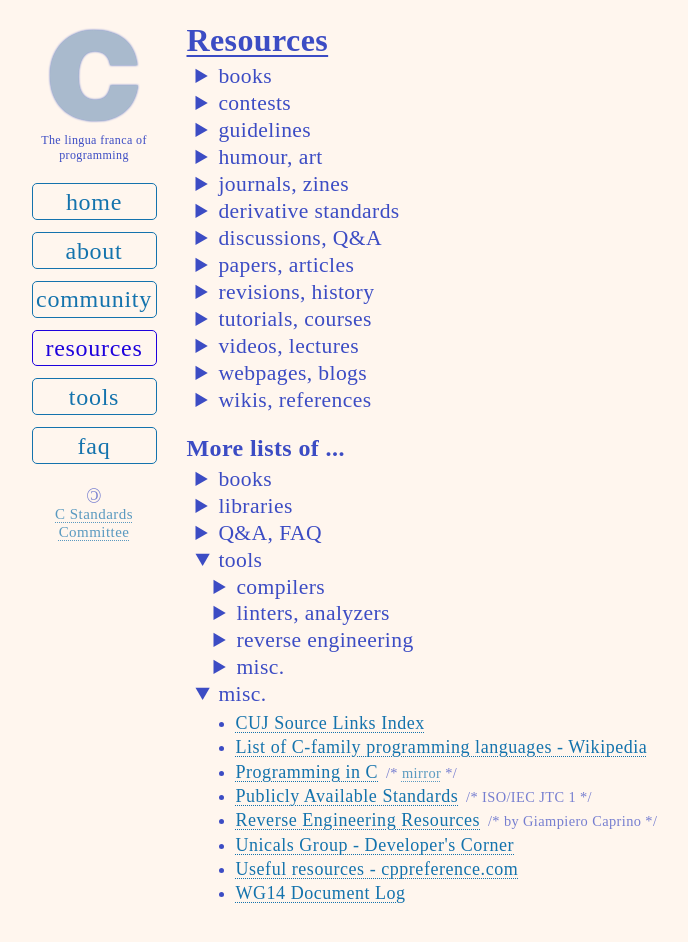
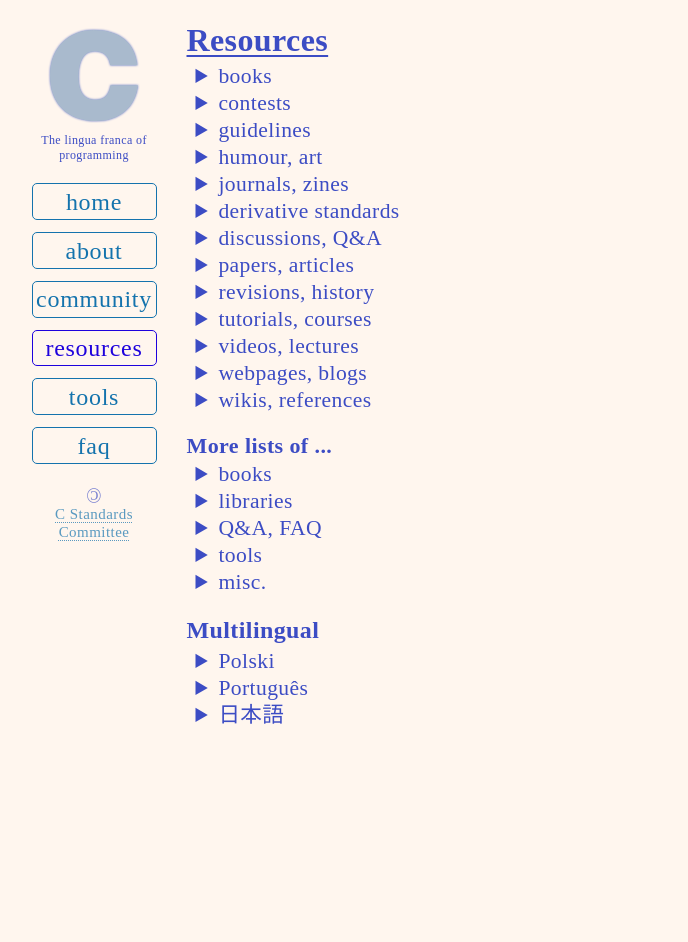
Before and after one commit to c-lang-org/c-www-homepage, a Jekyll site: the page built from _pages/resources.html, in a window 1280 px wide and 968 px high. Shown: the top 942 px of the window, without its empty margins (201-889 px from the left). Built offline with Jekyll 4.4.1, drawn with Linux system fonts in a browser that asks for light colours.

Commit message:
Non-English section in resources

```diff
--- a/_pages/resources.html
+++ b/_pages/resources.html
@@ -179,6 +183,7 @@ accordion_list: true
         <li><a href="https://openlibrary.org/books/OL4558528M/The_C_programming_language">The C Programming Language, 1st ed.</a>
           <!--
             https://annas-archive.org/md5/5588b141da4affdcc764e8ff0acf0f52
+            https://retrofun.pl/wp-content/uploads/sites/2/2023/12/1978-ritchie-the-c-programming-language.pdf
           -->
         </li>
       </ul>
@@ -299,7 +304,7 @@ accordion_list: true
   </ul>
 </details>
 
-<h3>More lists of ...</h3>
+<h4>More lists of ...</h4>
 <details id="more-books">
   <summary>books</summary>
   <ul>
@@ -327,7 +332,7 @@ accordion_list: true
     <li><a href="https://web.archive.org/web/20181215222738/http://www.comeaucomputing.com/techtalk/c99/">Tech Talk About C99 / Comeau C99 FAQ</a></li>
   </ul>
 </details>
-<details id="more-tools" open>
+<details id="more-tools">
   <summary>tools</summary>
   <details id="more-tools-compilers">
     <summary>compilers</summary>
@@ -375,7 +380,7 @@ accordion_list: true
     </ul>
   </details>
 </details>
-<details id="more-misc" open>
+<details id="more-misc">
   <summary>misc.</summary>
   <ul>
     <li><a href="http://www.hal9k.com/cug/links/index1.htm">CUJ Source Links Index</a></li>
@@ -388,3 +393,23 @@ accordion_list: true
     <li><a href="https://www.open-std.org/jtc1/sc22/wg14/www/wg14_document_log.htm">WG14 Document Log</a></li>
   </ul>
 </details>
+
+<h3>Multilingual</h3>
+<details id="Polish">
+  <summary title="Polish">Polski</summary>
+  <ul>
+    <li><a href="https://ww2.ii.uj.edu.pl/~kapela/pn/lista-wykladow.php">Programowanie Niskopoziomowe</a> <x-cmt>lecture by Tomasz Kapela from UJ</x-cmt></li>
+  </ul>
+</details>
+<details id="Portuguese">
+  <summary title="Portuguese">Português</summary>
+  <ul>
+    <li><a href="https://menteb.in/c">Programação Moderna em C - Mente Binária</a></li>
+  </ul>
+</details>
+<details id="Japanese">
+  <summary title="Japanese">日本語</summary>
+  <ul>
+    <li><a href="http://c-lang.org/">C言語</a> <x-cmt>not affiliated; domain similarity is coincidental</x-cmt></li>
+  </ul>
+</details>
```
Also changed, not shown: other parts of _pages/resources.html (+5 -1 lines).
